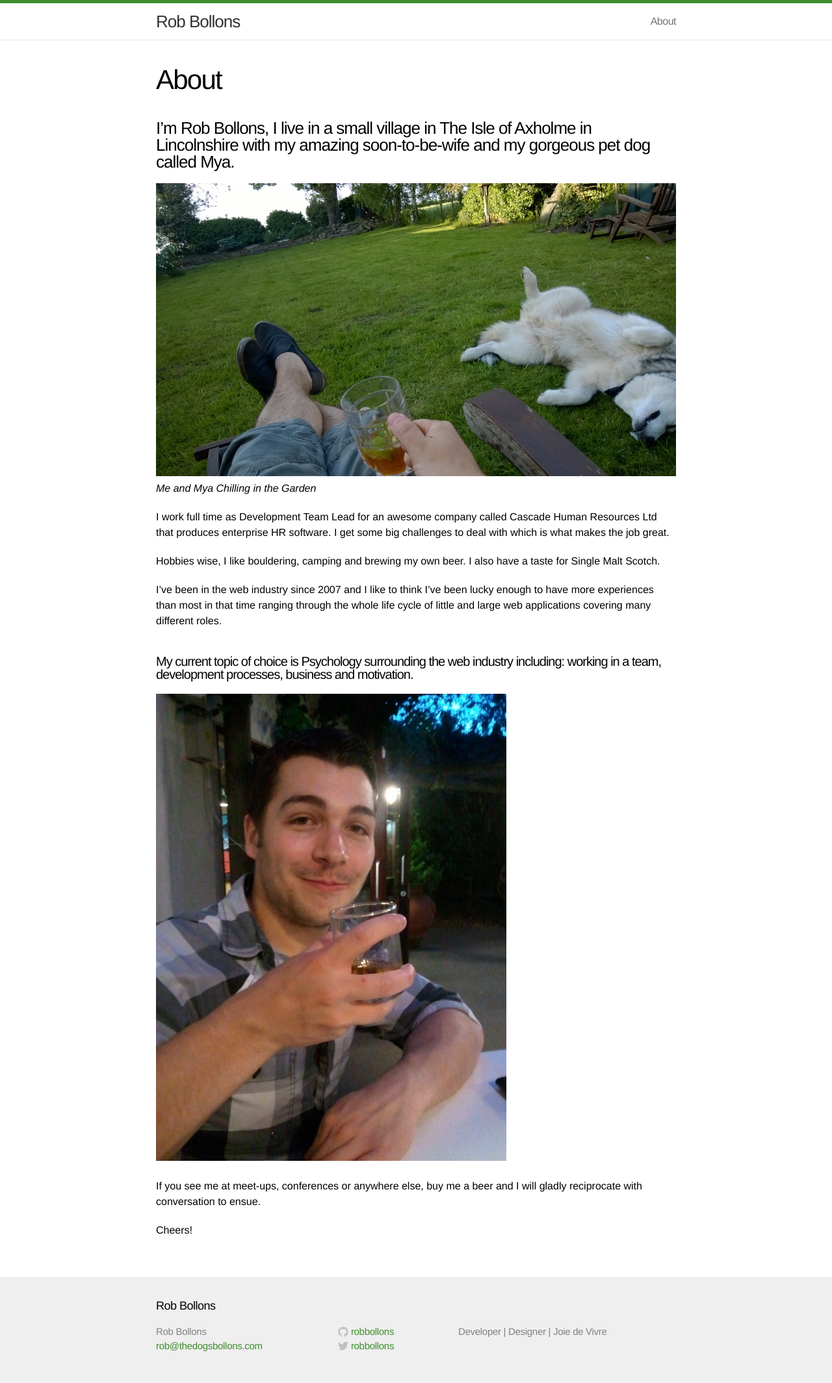
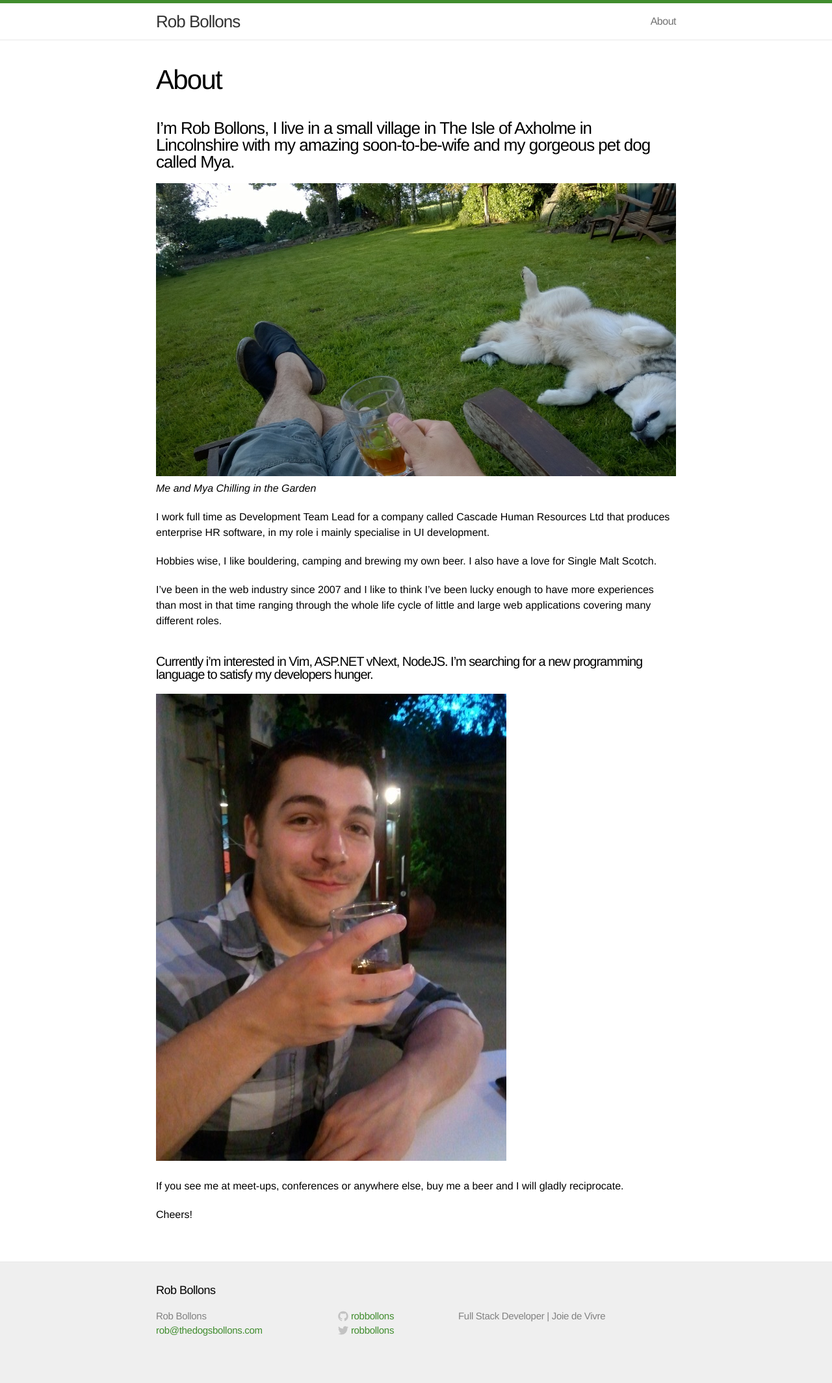
Before and after one commit to RobBollons/robbollons.github.io, a Jekyll site: the page built from about.md, in a window 1280 px wide. Shown: the whole page at 65% size. Built offline with Jekyll 4.4.1, drawn with Linux system fonts in a browser that asks for light colours; after the commit the page ends 2105 px from its top, so only the background shows below that.

Commit message:
Changed about me and fixed styles

```diff
--- a/_config.yml
+++ b/_config.yml
@@ -1,7 +1,7 @@
 # Site settings
 title: Rob Bollons
 email: rob@thedogsbollons.com
-description: "Developer | Designer | Joie de Vivre"
+description: "Full Stack Developer | Joie de Vivre"
 baseurl: ""
 url: "http://thedogsbollons.com"
 twitter_username: robbollons
--- a/about.md
+++ b/about.md
@@ -8,16 +8,16 @@ permalink: /about/
 [![Me and Mya Chilling in the Garden](/img/About1.jpg)](/img/about1.jpg "Me and Mya Chilling in the Garden")
 *Me and Mya Chilling in the Garden*
 
-I work full time as Development Team Lead for an awesome company called Cascade Human Resources Ltd that produces enterprise HR software. I get some big challenges to deal with which is what makes the job great.
+I work full time as Development Team Lead for a company called Cascade Human Resources Ltd that produces enterprise HR software, in my role i mainly specialise in UI development.
 
-Hobbies wise, I like bouldering, camping and brewing my own beer. I also have a taste for Single Malt Scotch.
+Hobbies wise, I like bouldering, camping and brewing my own beer. I also have a love for Single Malt Scotch.
 
 I've been in the web industry since 2007 and I like to think I've been lucky enough to have more experiences than most in that time ranging through the whole life cycle of little and large web applications covering many different roles.
 
-#### My current topic of choice is Psychology surrounding the web industry including: working in a team, development processes, business and motivation. ####
+#### Currently i'm interested in Vim, ASP.NET vNext, NodeJS. I'm searching for a new programming language to satisfy my developers hunger. ####
 
 [![Me](/img/About2.jpg)](/img/About2.jpg "Me")
 
-If you see me at meet-ups, conferences or anywhere else, buy me a beer and I will gladly reciprocate with conversation to ensue.
+If you see me at meet-ups, conferences or anywhere else, buy me a beer and I will gladly reciprocate.
 
 Cheers!
```
Also changed, not shown: css/main.min.css, 1 other file.
